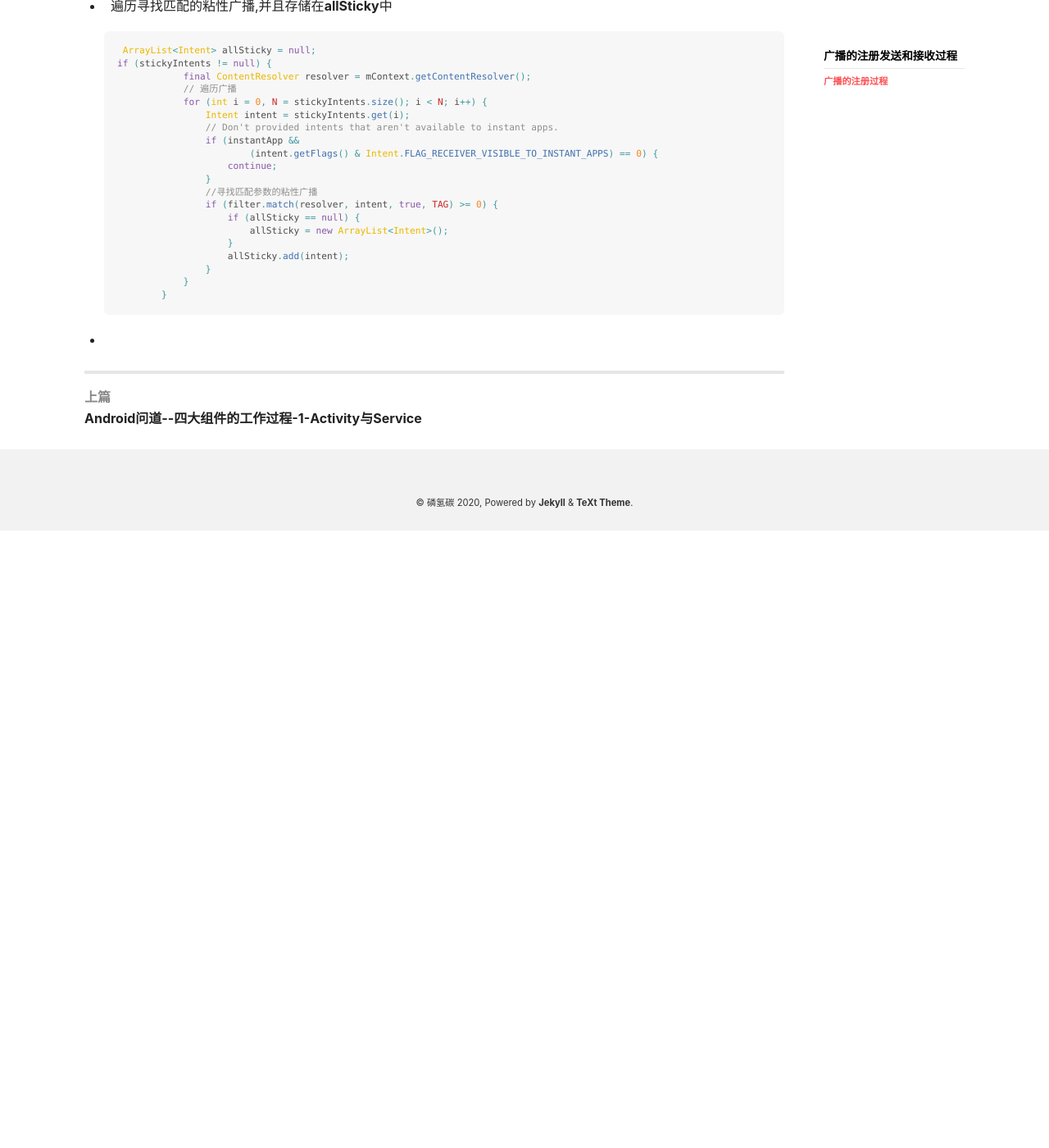
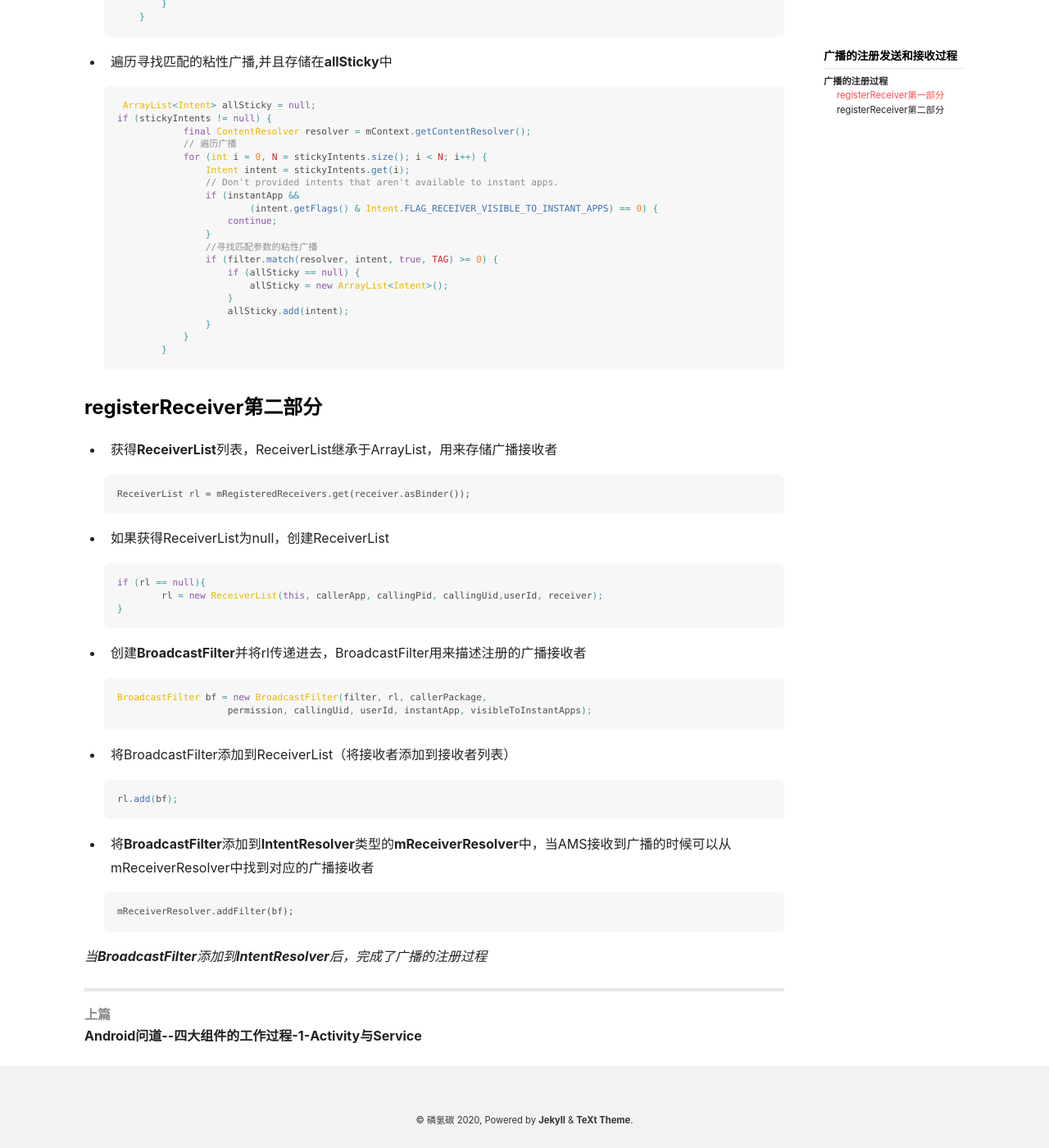
Before and after one commit to phcbest/phcbest.github.io, a Jekyll site: the page built from _posts/2022-09-08-Android问道--四大组件的工作过程-2-广播与内容提供者.md, in a window 1280 px wide and 1400 px high, scrolled down 2776 px. Shown: the whole window at 82% size. Built offline with Jekyll 4.4.1, drawn with Linux system fonts in a browser that asks for light colours; nearby versions of some CDN libraries; before the commit the page ends 3423 px from its top, so only the background shows below that.

````diff
--- a/_posts/2022-09-08-Android问道--四大组件的工作过程-2-广播与内容提供者.md
+++ b/_posts/2022-09-08-Android问道--四大组件的工作过程-2-广播与内容提供者.md
@@ -92,6 +92,8 @@ private Intent registerReceiverInternal(BroadcastReceiver receiver, int userId,
 
 接下来运行到了**ActivityManagerService.registerReceiver**方法
 
+### registerReceiver第一部分
+
 - 通过getRecordForAppLocked方法获得ProcessRecord类型的callerApp变量，该变量用于描述**请求AMS注册广播接收者的Activity所在的应用程序进程**
 
   ```java
@@ -150,4 +152,39 @@ private Intent registerReceiverInternal(BroadcastReceiver receiver, int userId,
           }
   ```
 
--
+### registerReceiver第二部分
+
+- 获得**ReceiverList**列表，ReceiverList继承于ArrayList，用来存储广播接收者
+
+  ```
+  ReceiverList rl = mRegisteredReceivers.get(receiver.asBinder());
+  ```
+
+- 如果获得ReceiverList为null，创建ReceiverList
+
+  ```java
+  if (rl == null){
+  	rl = new ReceiverList(this, callerApp, callingPid, callingUid,userId, receiver);
+  }
+  ```
+
+- 创建**BroadcastFilter**并将rl传递进去，BroadcastFilter用来描述注册的广播接收者
+
+  ```java
+  BroadcastFilter bf = new BroadcastFilter(filter, rl, callerPackage,
+                      permission, callingUid, userId, instantApp, visibleToInstantApps);
+  ```
+
+- 将BroadcastFilter添加到ReceiverList（将接收者添加到接收者列表）
+
+  ```java
+  rl.add(bf);
+  ```
+
+- 将**BroadcastFilter**添加到**IntentResolver**类型的**mReceiverResolver**中，当AMS接收到广播的时候可以从mReceiverResolver中找到对应的广播接收者
+
+  ```
+  mReceiverResolver.addFilter(bf);
+  ```
+
+*当**BroadcastFilter**添加到**IntentResolver**后，完成了广播的注册过程*
````
